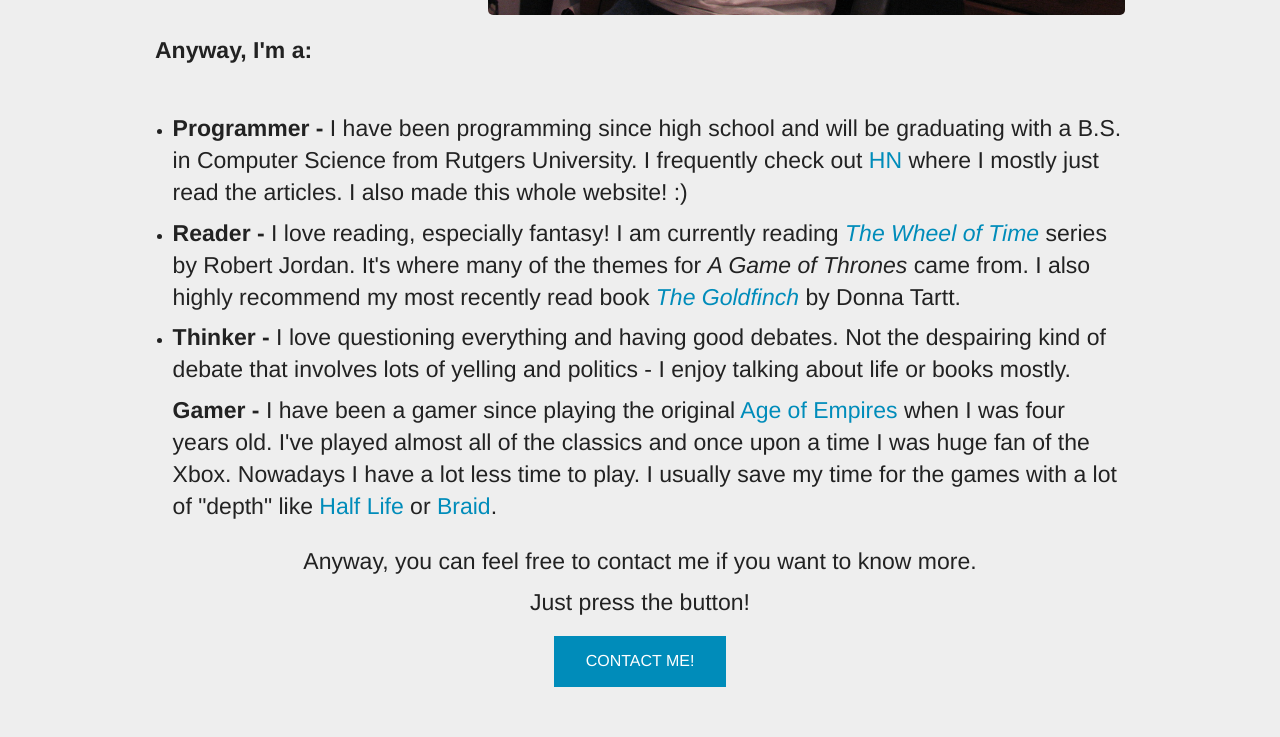
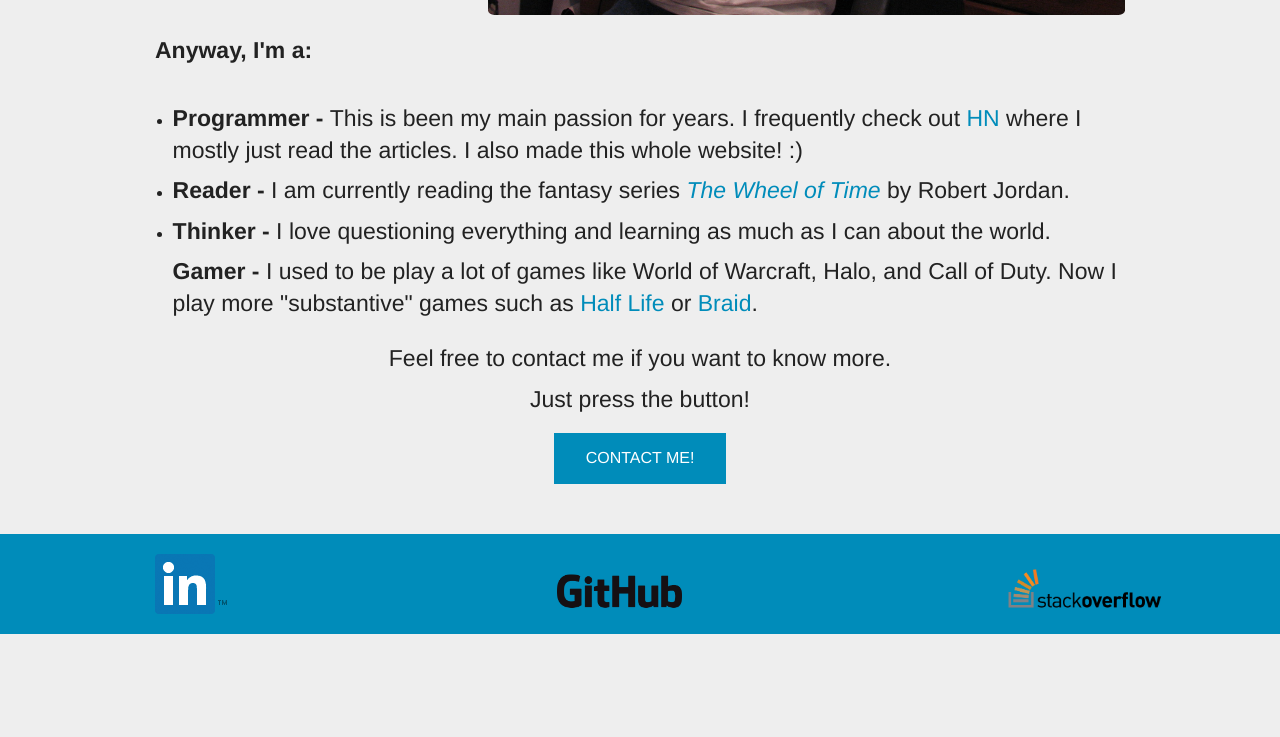
Before and after one commit to Jonfor/jonfor, a plain HTML site: page about.html in a window 1280 px wide. Shown: the part 537-1274 px from the top of the page. After the commit the page ends 1171 px from the top, so only its background shows below. Drawn offline with Linux system fonts and the light colour scheme.

Commit message:
How ams footer?

```diff
--- a/about.html
+++ b/about.html
@@ -11,6 +11,7 @@
     <script src="js/vendor/modernizr.js"></script>
   </head>
   <body>
+    <div class="wrapper">
       <nav class="top-bar" data-topbar role="navigation">
         <ul class="title-area">
           <li class="name">
@@ -36,11 +37,11 @@
       </nav>
 
       <div class="row about-intro">
-        <div class="large-4 columns show-for-large-up">
+        <div class="large-4 columns show-for-large-up picture-text">
           <h3>Hey there!</h3>
           <h3>I'm Jonathan Forscher.</h3>
           <h3>This is me being cool. &#8594;</h3>
-          <h3>Trying very hard to appear cool, I should say.</h3>
+          <h3>Trying hard to appear cool, I should say.</h3>
           <h3>I really need more filler text to get to the bottom of the image.
             I just can't think of anything to sa- oh there we go!
           </h3>
@@ -66,41 +67,26 @@
         <div class="small-12 columns">
           <ul>
             <li>
-              <h4><b>Programmer - </b>I have been programming since high school
-                and will be graduating with a B.S. in Computer Science from
-                Rutgers University. I frequently check out
+              <h4><b>Programmer - </b>This is been my main passion for years.
+                I frequently check out
                 <a href="https://news.ycombinator.com/">HN</a> where I mostly just
                 read the articles. I also made this whole website! :)
               </h4>
             </li>
             <li>
-              <h4><b>Reader - </b>I love reading, especially fantasy! I am currently
-                reading
+              <h4><b>Reader - </b>I am currently reading the fantasy series
                 <a href="https://en.wikipedia.org/wiki/The_Wheel_of_Time">
                   <i>The Wheel of Time</i>
-                </a> series by Robert Jordan. It's
-                where many of the themes for <i>A Game of Thrones</i> came from.
-                I also highly recommend my most recently read book
-                <a href="https://en.wikipedia.org/wiki/The_Goldfinch_%28novel%29">
-                  <i>The Goldfinch</i>
-                </a>
-                by Donna Tartt.
+                </a> by Robert Jordan.
               </h4>
             </li>
             <li>
-              <h4><b>Thinker - </b>I love questioning everything and having good
-                debates. Not the despairing kind of debate that
-                involves lots of yelling and politics - I enjoy talking about life
-                or books mostly.
+              <h4><b>Thinker - </b>I love questioning everything and learning
+                as much as I can about the world.
               </h4>
-              <h4><b>Gamer - </b>I have been a gamer since playing the original
-                <a href="https://en.wikipedia.org/wiki/Age_of_Empires">
-                  Age of Empires
-                </a>
-                when I was four years old. I've played almost all of the
-                classics and once upon a time I was huge fan of the Xbox.
-                Nowadays I have a lot less time to play. I usually save my time
-                for the games with a lot of "depth" like
+              <h4><b>Gamer - </b>I used to be play a lot of games like World
+                of Warcraft, Halo, and Call of Duty. Now I play more "substantive"
+                games such as
                 <a href="https://en.wikipedia.org/wiki/Half-Life_2">Half Life</a> or
                 <a href="http://www.giantbomb.com/reviews/braid-review/1900-41/">Braid</a>.
               </h4>
@@ -108,12 +94,38 @@
           <ul>
         </div>
       </div>
+
       <div class="row">
         <div class="small-12 columns about-page-contact">
-          <h4>Anyway, you can feel free to contact me if you want to know more.
+          <h4>Feel free to contact me if you want to know more.
           </h4>
           <h4>Just press the button!</h4>
           <a class="button about-page-bottom" target="_blank" href="mailto:forscherjonathan@gmail.com?Subject=Hey%20Jon!">CONTACT ME!</a>
+        </div>
+      </div>
+
+      <div class="push hide-for-small-only"></div>
+    </div>
+
+    <div class="footer hide-for-small-only">
+      <div class="row footer-offset">
+        <div class="medium-12 columns medium-centered">
+          <a href="https://www.linkedin.com/in/jonforscher">
+            <img src="img/linkedIn.png" alt="My LinkedIn" title="Go to my LinkedIn">
+          </a>
+          <div id="footer-links">
+            <div>
+              <a href="https://github.com/Jonfor">
+                <img src="img/GitHub_Logo.png" alt="My Github" title="Go to my Github" width="145" height="30">
+              </a>
+            </div>
+            <div>
+              <a href="http://stackoverflow.com/users/1827076/jonfor">
+                <img src="img/so-logo.png" alt="My Stackoverflow" title="Go to my Stackoverflow" width="175">
+              </a>
+            </div>
+          </div>
+        </div>
       </div>
     </div>
 
--- a/css/app.css
+++ b/css/app.css
@@ -22,7 +22,7 @@
 }
 
 .what-wrapper {
-	margin-top: 20px;
+	margin-top: 10px;
 }
 
 .about-intro {
@@ -30,14 +30,59 @@
 }
 
 #self {
-	border-radius: 5px;
+	border-radius: 1%;
 }
 
 .about-page-contact {
 	text-align: center;
 }
 
+.picture-text {
+	text-align: right;
+}
+
 .about-page-bottom {
 	margin-top: 10px;
 	margin-bottom: 50px;
 }
+
+* {
+	margin: 0;
+}
+html, body {
+	height: 100%;
+}
+.wrapper {
+	min-height: 100%;
+	height: auto !important;
+	height: 100%;
+	margin: 0 auto -6em;
+}
+.footer, .push {
+	height: 6em;
+}
+
+.footer {
+	background-color: #008CBA;
+	clear: both;
+	padding-bottom: 100px;
+}
+
+.footer .footer-offset {
+	padding-top: 20px;
+}
+
+#footer-links {
+	margin: -52px 0 0 52px;
+	overflow: auto;
+    width: 100%;
+}
+
+#footer-links div {
+	width: 50%;
+	float: left;
+}
+
+#footer-links div a {
+	float: right;
+}
```
Also changed, not shown: index.html (+9 -1 lines), img/GitHub_Logo.png (added), img/linkedIn.png (added), img/so-logo.png (added). Lines whose indentation alone changed are shown as unchanged.
